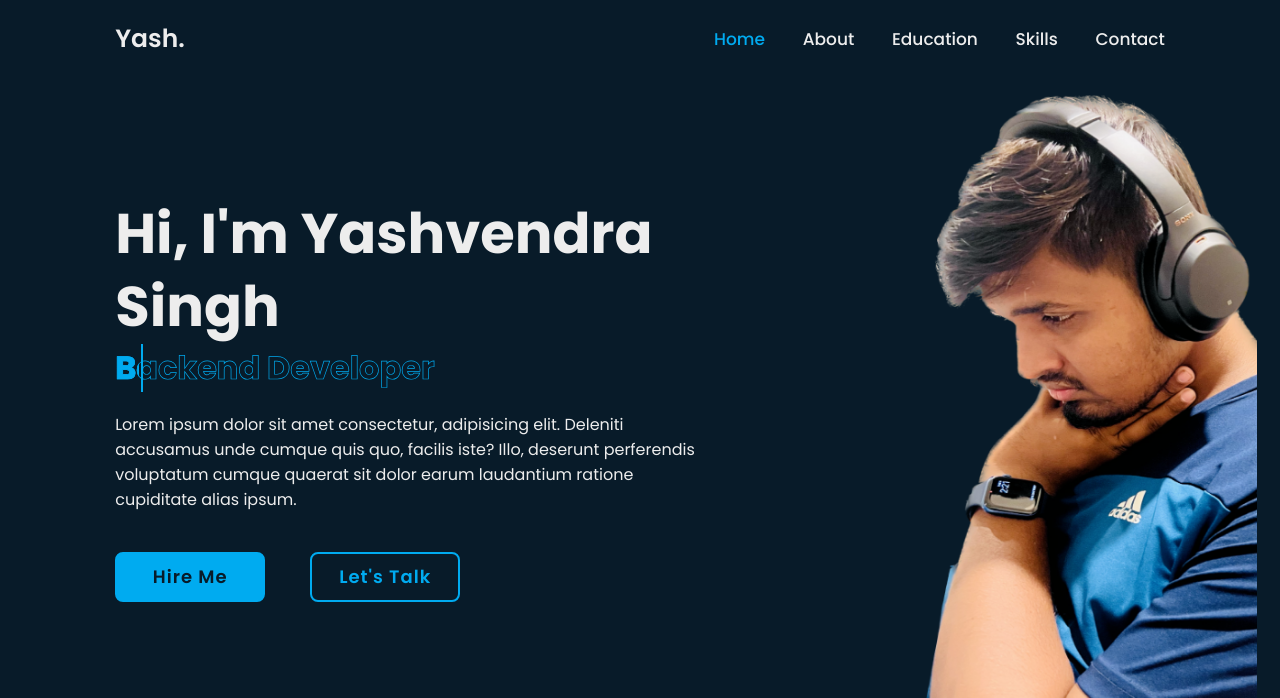
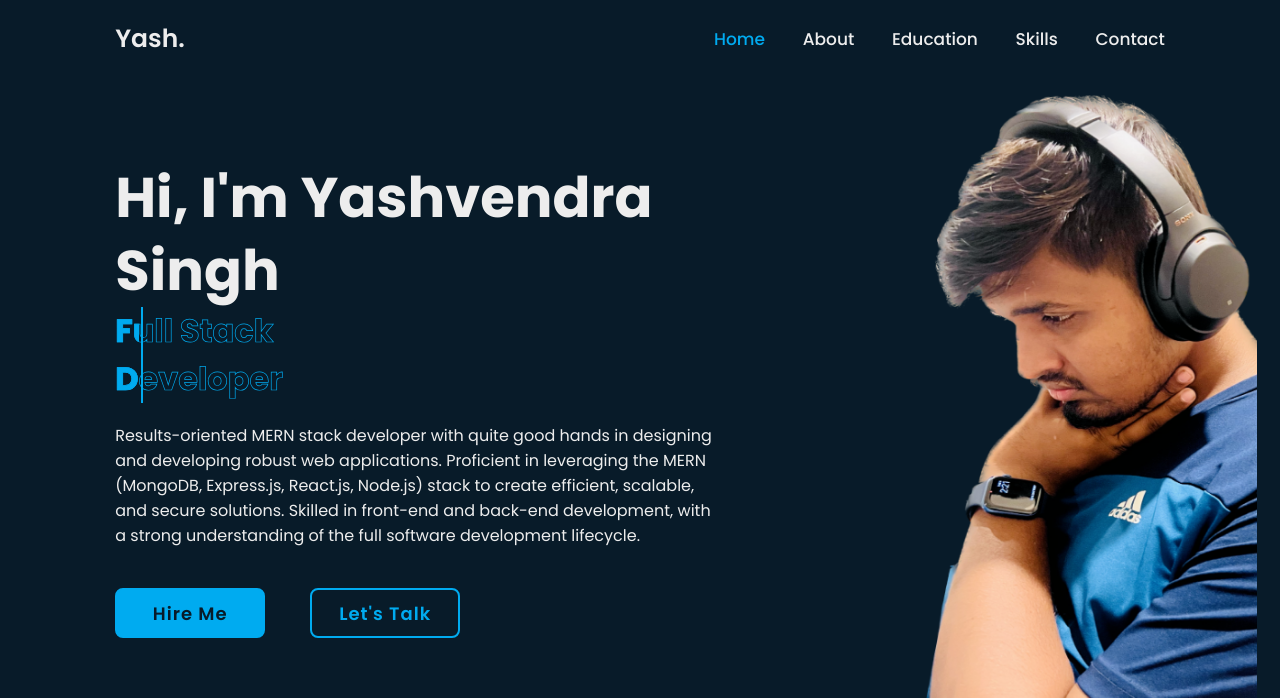
Before and after one commit to not-soo-cool/Portfolio, a plain HTML site: page index.html in a window 1280 px wide. Shown: the top 698 px of the page. Drawn offline with nearby package versions, Linux system fonts and the light colour scheme.

Commit message:
Full Stack Changes

```diff
--- a/index.html
+++ b/index.html
@@ -34,10 +34,15 @@
         <div class="home-content">
             <h1>Hi, I'm <span>Yashvendra Singh</span><span class="animate" style="--i:2;"></span></h1>
             <div class="text-animate">
-                <h3>Backend Developer</h3>
+                <h3>Full Stack Developer</h3>
                 <span class="animate" style="--i:3;"></span>
             </div>
-            <p>Lorem ipsum dolor sit amet consectetur, adipisicing elit. Deleniti accusamus unde cumque quis quo, facilis iste? Illo, deserunt perferendis voluptatum cumque quaerat sit dolor earum laudantium ratione cupiditate alias ipsum.
+            <p>
+                <!-- Lorem ipsum dolor sit amet consectetur, adipisicing elit. Deleniti accusamus unde cumque quis quo, facilis iste? Illo, deserunt perferendis voluptatum cumque quaerat sit dolor earum laudantium ratione cupiditate alias ipsum. -->
+                Results-oriented MERN stack developer with quite good hands in designing and developing robust web
+                applications. Proficient in leveraging the MERN (MongoDB, Express.js, React.js, Node.js) stack to create
+                efficient, scalable, and secure solutions. Skilled in front-end and back-end development, with a strong
+                understanding of the full software development lifecycle.
                 <span class="animate" style="--i:4;"></span>
             </p>
 
@@ -77,8 +82,13 @@
         </div>
 
         <div class="about-content">
-            <h3>Backend Developer!<span class="animate scroll" style="--i:3;"></span></h3>
-            <p>Lorem, ipsum dolor sit amet consectetur adipisicing elit. Dolorum voluptate sunt corrupti nesciunt in quaerat sequi deleniti dolore temporibus enim, ab ut culpa sed, distinctio repudiandae placeat maxime recusandae officia deserunt id eveniet. Culpa cum debitis neque unde quod veritatis eveniet itaque! Quisquam earum hic quasi. Nemo et voluptas non!
+            <h3>Full Stack Developer!<span class="animate scroll" style="--i:3;"></span></h3>
+            <p>
+                <!-- Lorem, ipsum dolor sit amet consectetur adipisicing elit. Dolorum voluptate sunt corrupti nesciunt in quaerat sequi deleniti dolore temporibus enim, ab ut culpa sed, distinctio repudiandae placeat maxime recusandae officia deserunt id eveniet. Culpa cum debitis neque unde quod veritatis eveniet itaque! Quisquam earum hic quasi. Nemo et voluptas non! -->
+                Results-oriented MERN stack developer with quite good hands in designing and developing robust web
+                applications. Proficient in leveraging the MERN (MongoDB, Express.js, React.js, Node.js) stack to create
+                efficient, scalable, and secure solutions. Skilled in front-end and back-end development, with a strong
+                understanding of the full software development lifecycle.
                 <span class="animate scroll" style="--i:4;"></span>
             </p>
 
@@ -137,7 +147,7 @@
                         </div>
                     </div>
 
-                    <div class="education-content">
+                    <!-- <div class="education-content">
                         <div class="content">
                             <div class="year">
                                 <i class='bx bxs-calendar' > 2015 - 2016</i>
@@ -145,7 +155,7 @@
                             <h3>12th - BVN, Gwalior</h3>
                             <p>Lorem ipsum dolor sit amet consectetur adipisicing elit. Quis alias quod facilis soluta beatae numquam quibusdam dolorem quasi vel, officia totam ipsa. Nihil?</p>
                         </div>
-                    </div>
+                    </div> -->
 
                     <span class="animate scroll" style="--i:6;"></span>
                 </div>
```
